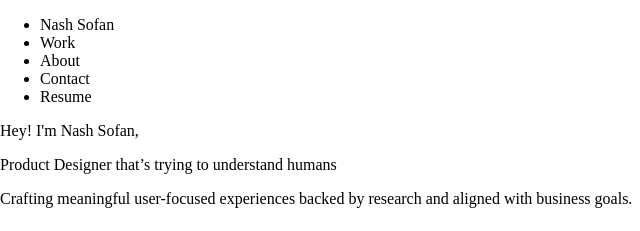
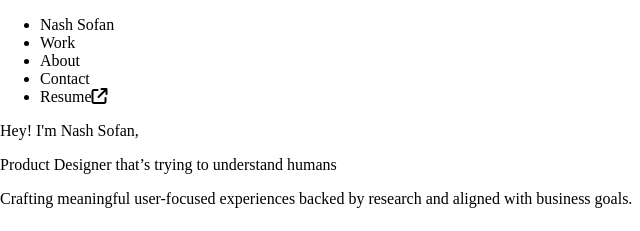
Before and after one commit to albertevieites/nash-sofan-portfolio, a website: page public/index.html in a window 1280 px wide. Shown: the top 231 px of the page, 0-640 px from the left. Drawn offline with Linux system fonts and the light colour scheme.

Commit message:
link icon

```diff
--- a/public/index.html
+++ b/public/index.html
@@ -19,7 +19,7 @@
           <li>Work</li>
           <li>About</li>
           <li>Contact</li>
-          <li>Resume</li>
+          <li>Resume<i class="fa-solid fa-arrow-up-right-from-square"></i></li>
         </ul>
       </nav>
     </header>
```
Also changed, not shown: src/index.html (+1 -1 lines).
